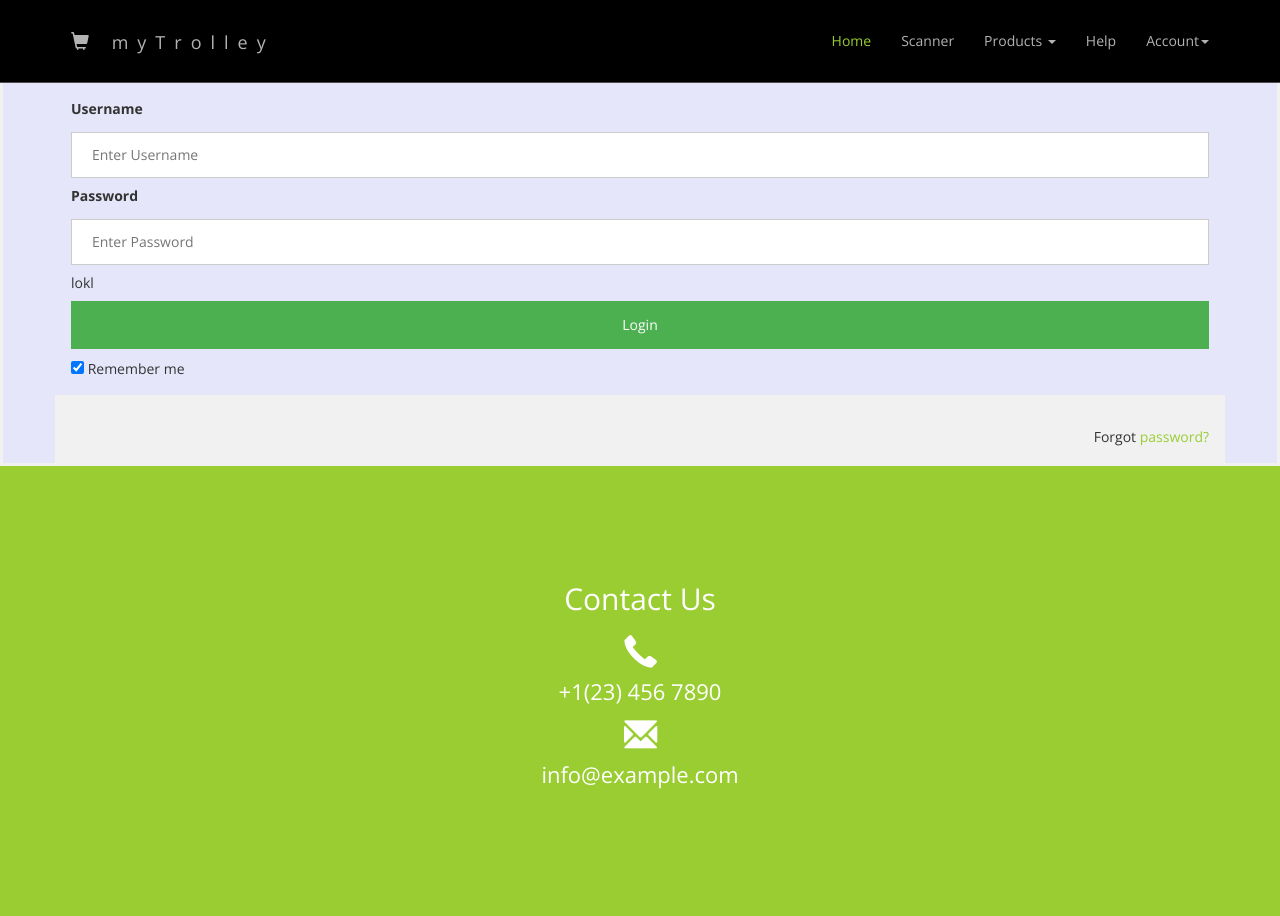
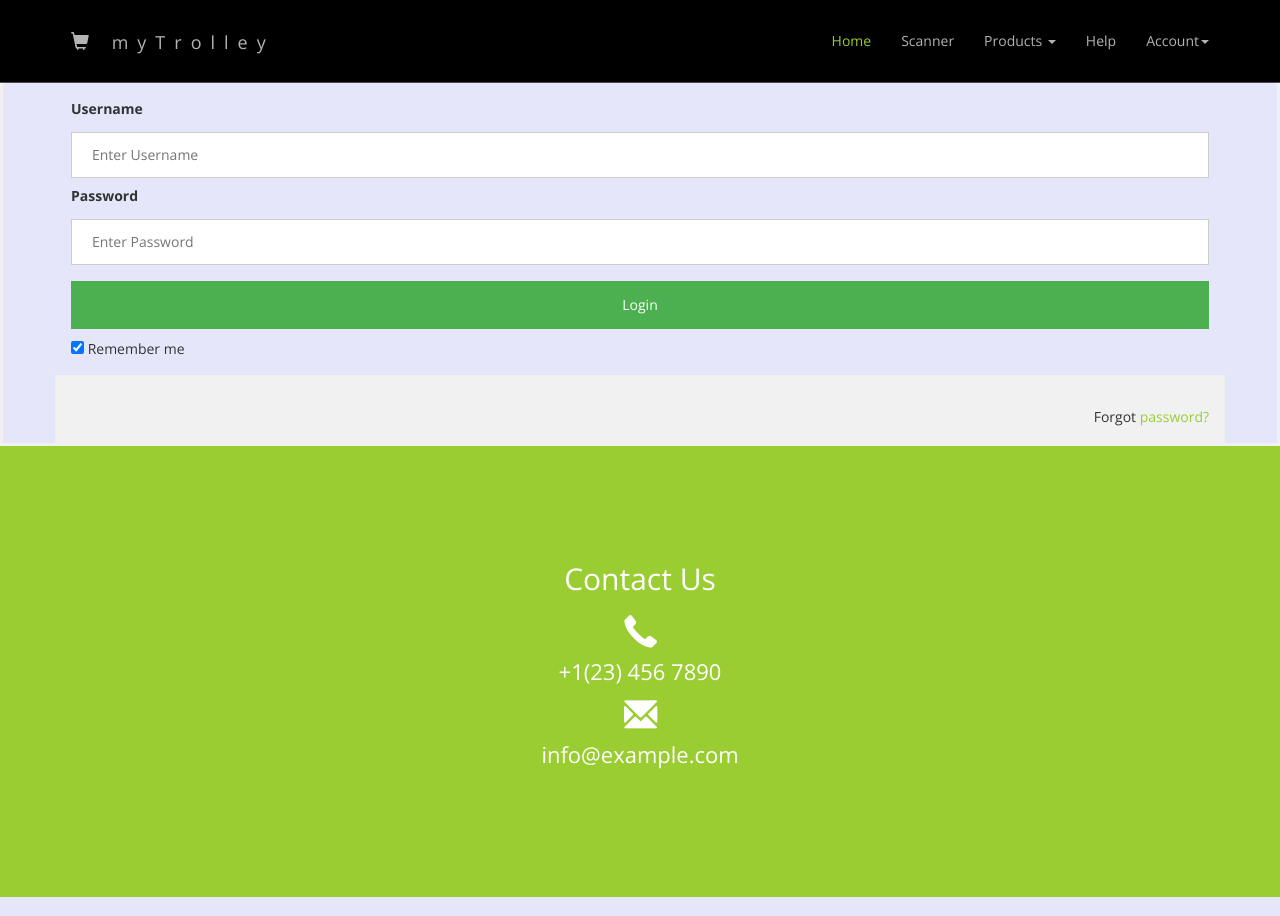
Before and after one commit to Albert481/myTrolley, a Flask app: page /login in a window 1280 px wide. Shown: the top 916 px of the page. Run offline with Flask 2, Linux system fonts and the light colour scheme; some libraries are stand-ins or nearby versions.

```diff
--- a/templates/login.html
+++ b/templates/login.html
@@ -51,7 +51,7 @@ Although you can use them, for a more unique website, replace these images with
 
     <label><b>Password</b></label>
     <input type="password" placeholder="Enter Password" name="psw" required>
-lokl
+
     <button type="submit">Login</button>
     <input type="checkbox" checked="checked"> Remember me
   </div>
```
